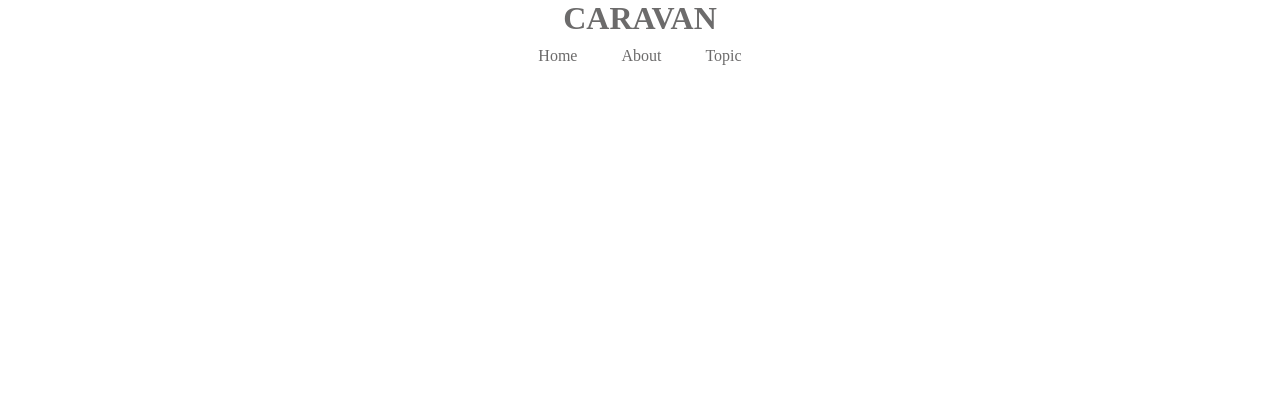
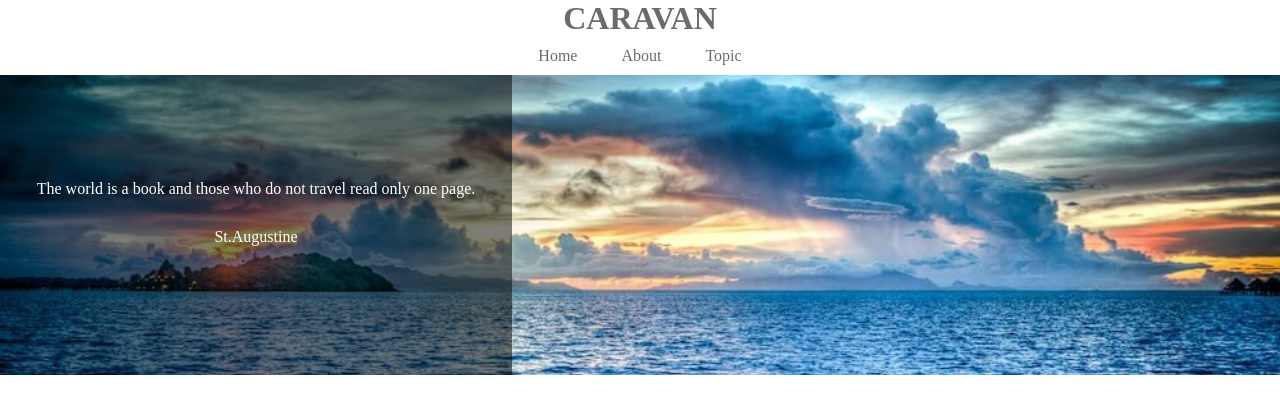
Before and after one commit to yuuki-1227/1-4, a plain HTML site: page index.html in a window 1280 px wide. Shown: the top 414 px of the page. Drawn offline with Linux system fonts and the light colour scheme.

Commit message:
Chapter6

```diff
--- a/index.html
+++ b/index.html
@@ -29,7 +29,15 @@
 
     <!-- main-visual用のdiv -->
     <div class="main-visual">
-      <div class="main-visual-content"></div>
+      <div class="main-visual-content">
+        <p class="main-visual-text">
+          The world is a book and those who do not travel read only one page.
+        </p>
+
+        <p class="main-visual-name">
+          St.Augustine
+        </p>
+      </div>
     </div>
 
     <!--main用のdiv-->
--- a/style.css
+++ b/style.css
@@ -35,6 +35,9 @@ header .heading {
 .main-visual {
   width: 100%;
   height: 300px;
+  background-image: url(img/mv.jpg);
+  background-size: cover;
+  background-position: center;
 }
 
 .main {
@@ -46,8 +49,20 @@ header .heading {
 }
 
 .main-visual-content {
-  width: 350px;
+  width: 40%;
   height: 300px;
+  background-color: rgba(0, 0, 0, 0.5);
+  text-align: center;
+  padding-top: 105px;
+}
+
+.main-visual-text {
+  color: #fff;
+}
+
+.main-visual-name {
+  margin-top: 30px;
+  color: #fff;
 }
 
 .blog {
```
Also changed, not shown: img/airport.jpg (added), img/asia.jpg (added), img/desert.jpg (added), img/forest.jpg (added), img/italy.jpg (added), img/japan.jpg (added), img/japan2.jpg (added), img/lake.jpg (added), img/mv.jpg (added), img/person.jpg (added), img/road.jpg (added), img/snow.jpg (added), 1 other file.
